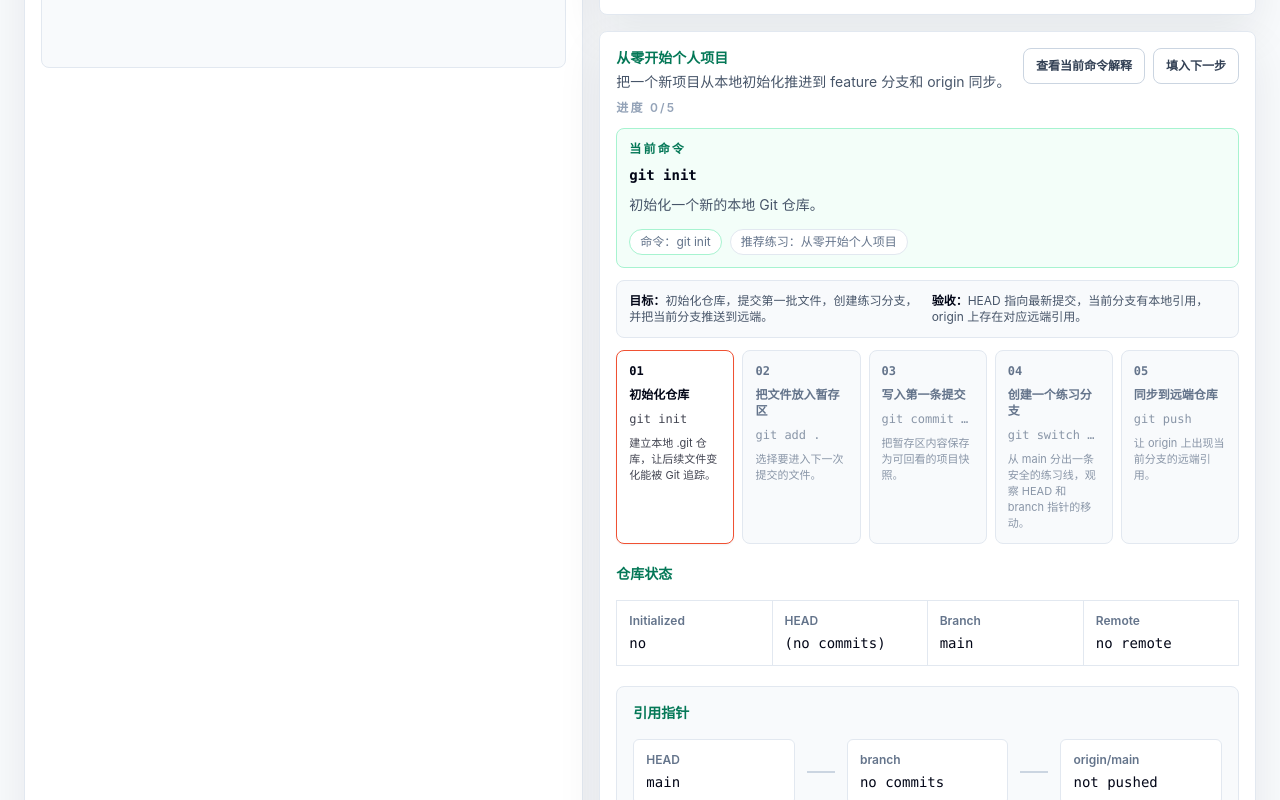
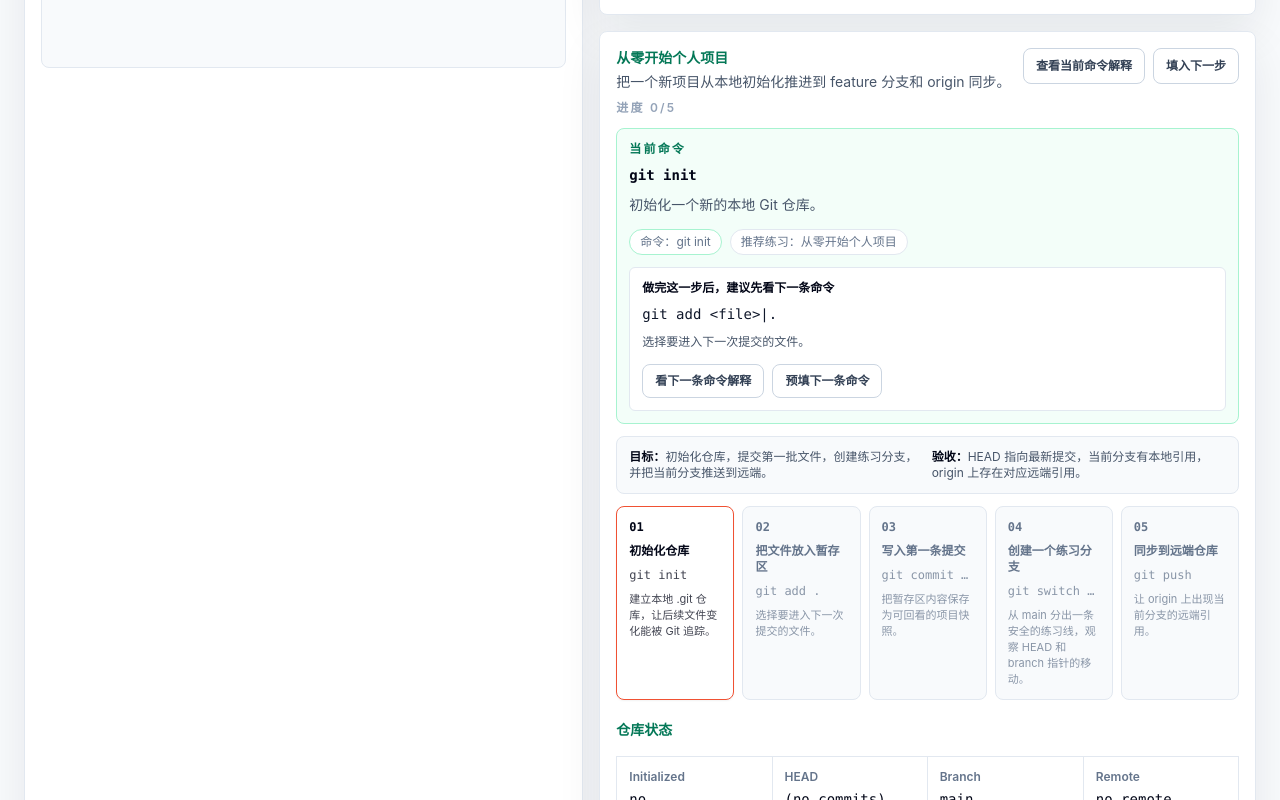
Before and after one commit to Antonio-bamao/OpenGit, a Next.js app: page /playground in a window 1280 px wide. Shown: the part 740-1540 px from the top of the page. Built offline with nearby package versions, Linux system fonts and the light colour scheme.

Commit message:
feat: implement interactive learning path panel and playground shell for guided Git simulation

```diff
--- a/src/components/playground/PlaygroundShell.tsx
+++ b/src/components/playground/PlaygroundShell.tsx
@@ -116,6 +116,8 @@ export function PlaygroundShell({
           <LearningPathPanel
             activeTask={viewModel.activeTask}
             activeTaskDoc={viewModel.activeTaskDoc}
+            nextTask={viewModel.nextTask}
+            nextTaskDoc={viewModel.nextTaskDoc}
             checklist={viewModel.learningChecklist}
             scenario={viewModel.learningScenario}
             onFillCommand={setInput}
--- a/src/components/playground/panels/LearningPathPanel.tsx
+++ b/src/components/playground/panels/LearningPathPanel.tsx
@@ -5,6 +5,8 @@ import { getDocsHrefForCommandInput, type CommandDoc } from "@/lib/git-docs";
 interface LearningPathPanelProps {
   activeTask?: LearningChecklistItem;
   activeTaskDoc?: CommandDoc;
+  nextTask?: LearningChecklistItem;
+  nextTaskDoc?: CommandDoc;
   checklist: LearningChecklistItem[];
   scenario: LearningScenario;
   onFillCommand: (command: string) => void;
@@ -13,6 +15,8 @@ interface LearningPathPanelProps {
 export function LearningPathPanel({
   activeTask,
   activeTaskDoc,
+  nextTask,
+  nextTaskDoc,
   checklist,
   scenario,
   onFillCommand
@@ -76,6 +80,28 @@ export function LearningPathPanel({
               推荐练习：{activeTaskDoc.practiceScenario?.title ?? "当前 Playground"}
             </span>
           </div>
+          {nextTask && nextTaskDoc ? (
+            <div className="mt-3 rounded-md border border-slate-200 bg-white px-3 py-3 text-xs text-slate-600">
+              <p className="font-semibold text-slate-950">做完这一步后，建议先看下一条命令</p>
+              <p className="mt-2 font-mono text-sm text-slate-900">{nextTaskDoc.syntax}</p>
+              <p className="mt-2 leading-5">{nextTask.goal}</p>
+              <div className="mt-3 flex flex-wrap items-center gap-2">
+                <Link
+                  href={nextTaskDoc.detailHref}
+                  className="inline-flex min-h-8 items-center justify-center rounded-lg border border-slate-300 px-3 py-2 text-xs font-semibold text-slate-700 transition duration-200 hover:border-emerald-500 hover:text-emerald-800 focus:outline-none focus:ring-2 focus:ring-emerald-600 focus:ring-offset-2"
+                >
+                  看下一条命令解释
+                </Link>
+                <button
+                  type="button"
+                  onClick={() => onFillCommand(nextTask.command)}
+                  className="min-h-8 rounded-lg border border-slate-300 px-3 py-2 text-xs font-semibold text-slate-700 transition duration-200 hover:border-emerald-500 hover:text-emerald-800 focus:outline-none focus:ring-2 focus:ring-emerald-600 focus:ring-offset-2"
+                >
+                  预填下一条命令
+                </button>
+              </div>
+            </div>
+          ) : null}
         </div>
       ) : null}
       <div className="mt-3 grid gap-2 rounded-lg border border-slate-200 bg-slate-50 p-3 text-xs text-slate-600 sm:grid-cols-2">
--- a/src/lib/git-sim/playground-view-model.ts
+++ b/src/lib/git-sim/playground-view-model.ts
@@ -61,6 +61,8 @@ export interface PlaygroundViewModel {
   learningChecklist: LearningChecklistItem[];
   activeTask: LearningChecklistItem | undefined;
   activeTaskDoc: CommandDoc | undefined;
+  nextTask: LearningChecklistItem | undefined;
+  nextTaskDoc: CommandDoc | undefined;
   headCommit: string;
   remoteHead: string;
   syncStatus: BranchSyncStatus;
@@ -82,6 +84,11 @@ export function buildPlaygroundViewModel(
   const activeTaskDoc = learningScenario.activeTask
     ? getCommandDocForInput(learningScenario.activeTask.command)
     : undefined;
+  const activeTaskIndex = learningScenario.activeTask
+    ? learningChecklist.findIndex((item) => item.id === learningScenario.activeTask?.id)
+    : -1;
+  const nextTask = activeTaskIndex >= 0 ? learningChecklist[activeTaskIndex + 1] : undefined;
+  const nextTaskDoc = nextTask ? getCommandDocForInput(nextTask.command) : undefined;
   const syncStatus = buildBranchSyncStatus(gitState);
   const remoteRefs = buildRemoteRefs(gitState);
 
@@ -122,6 +129,8 @@ export function buildPlaygroundViewModel(
     learningChecklist,
     activeTask: learningScenario.activeTask,
     activeTaskDoc,
+    nextTask,
+    nextTaskDoc,
     headCommit: gitState.head ?? "no commits",
     remoteHead: gitState.remoteCommits[0]?.hash ?? "not pushed",
     syncStatus,
```
Also changed, not shown: .context/current-status.md, .context/task-breakdown.md, .context/work-log.md, 1 other file (tests, documents, lock files or other folders).
